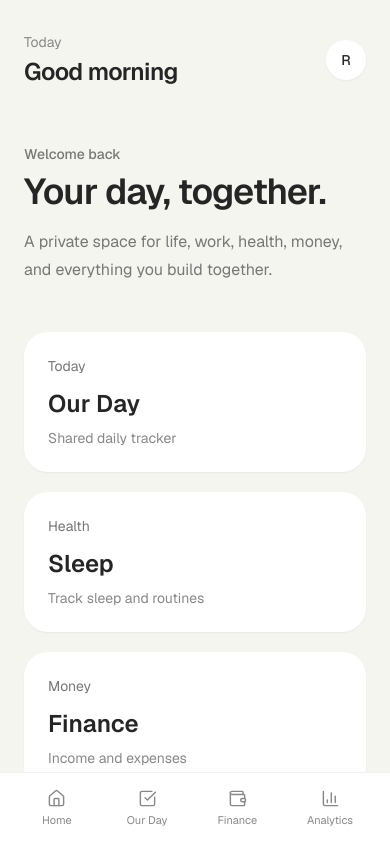
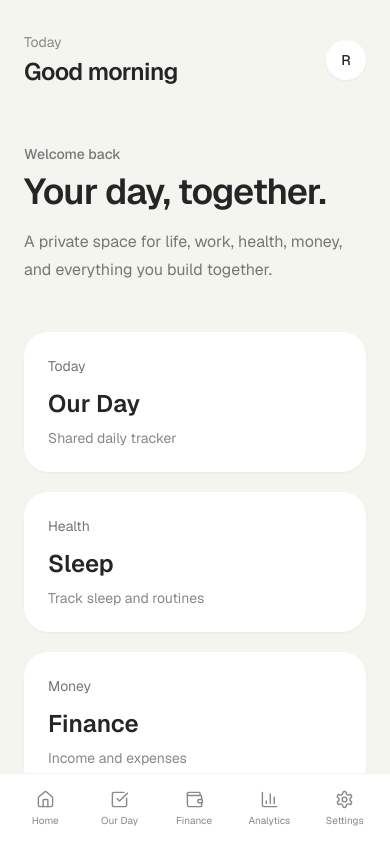
Before and after one commit to lucyy0427/akri, a Next.js app: page / in a window 390 px wide. Built offline with nearby package versions, Linux system fonts and the light colour scheme.

Commit message:
Add Settings to mobile navigation

```diff
--- a/components/mobile-nav.tsx
+++ b/components/mobile-nav.tsx
@@ -1,21 +1,48 @@
 "use client";
 
-import { BarChart3, CheckSquare, Home, Wallet } from "lucide-react";
+import {
+  BarChart3,
+  CheckSquare,
+  Home,
+  Settings,
+  Wallet,
+} from "lucide-react";
 import Link from "next/link";
 import { usePathname } from "next/navigation";
 
 const navigation = [
-  { name: "Home", icon: Home, href: "/dashboard" },
-  { name: "Our Day", icon: CheckSquare, href: "/our-day" },
-  { name: "Finance", icon: Wallet, href: "/finance" },
-  { name: "Analytics", icon: BarChart3, href: "/analytics" },
+  {
+    name: "Home",
+    icon: Home,
+    href: "/dashboard",
+  },
+  {
+    name: "Our Day",
+    icon: CheckSquare,
+    href: "/our-day",
+  },
+  {
+    name: "Finance",
+    icon: Wallet,
+    href: "/finance",
+  },
+  {
+    name: "Analytics",
+    icon: BarChart3,
+    href: "/analytics",
+  },
+  {
+    name: "Settings",
+    icon: Settings,
+    href: "/settings",
+  },
 ];
 
 export function MobileNav() {
   const pathname = usePathname();
 
   return (
-    <nav className="fixed bottom-0 left-0 right-0 z-50 border-t border-black/5 bg-white/95 px-3 py-2 backdrop-blur md:hidden">
+    <nav className="fixed bottom-0 left-0 right-0 z-50 border-t border-black/5 bg-white/95 px-2 py-2 backdrop-blur md:hidden">
       <div className="mx-auto flex max-w-md items-center justify-around">
         {navigation.map((item) => {
           const Icon = item.icon;
@@ -25,13 +52,17 @@ export function MobileNav() {
             <Link
               key={item.name}
               href={item.href}
-              className={`flex min-w-16 flex-col items-center gap-1 rounded-xl px-3 py-2 text-[11px] transition ${
+              className={`flex min-w-14 flex-col items-center gap-1 rounded-xl px-2 py-2 text-[10px] transition ${
                 active
                   ? "bg-[#f5f5f0] text-[#252525]"
                   : "text-[#888] hover:text-[#252525]"
               }`}
             >
-              <Icon size={19} strokeWidth={1.8} />
+              <Icon
+                size={19}
+                strokeWidth={1.8}
+              />
+
               <span>{item.name}</span>
             </Link>
           );
```
